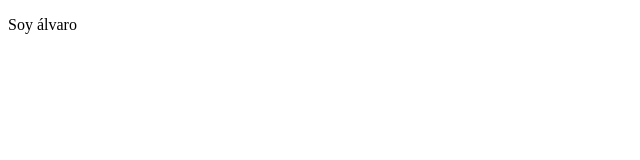
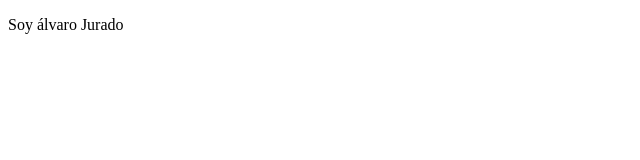
Before and after one commit to ajurpri/Cuaderno_DIW, a plain HTML site: page index.html in a window 1280 px wide. Shown: the full height of the page, 0-640 px from the left. Drawn offline with Linux system fonts and the light colour scheme.

Commit message:
Pruebaaa

```diff
--- a/index.html
+++ b/index.html
@@ -6,6 +6,6 @@
     <title>Document</title>
 </head>
 <body>
-    <p>Soy álvaro</p>
+    <p>Soy álvaro Jurado</p>
 </body>
 </html>
```
